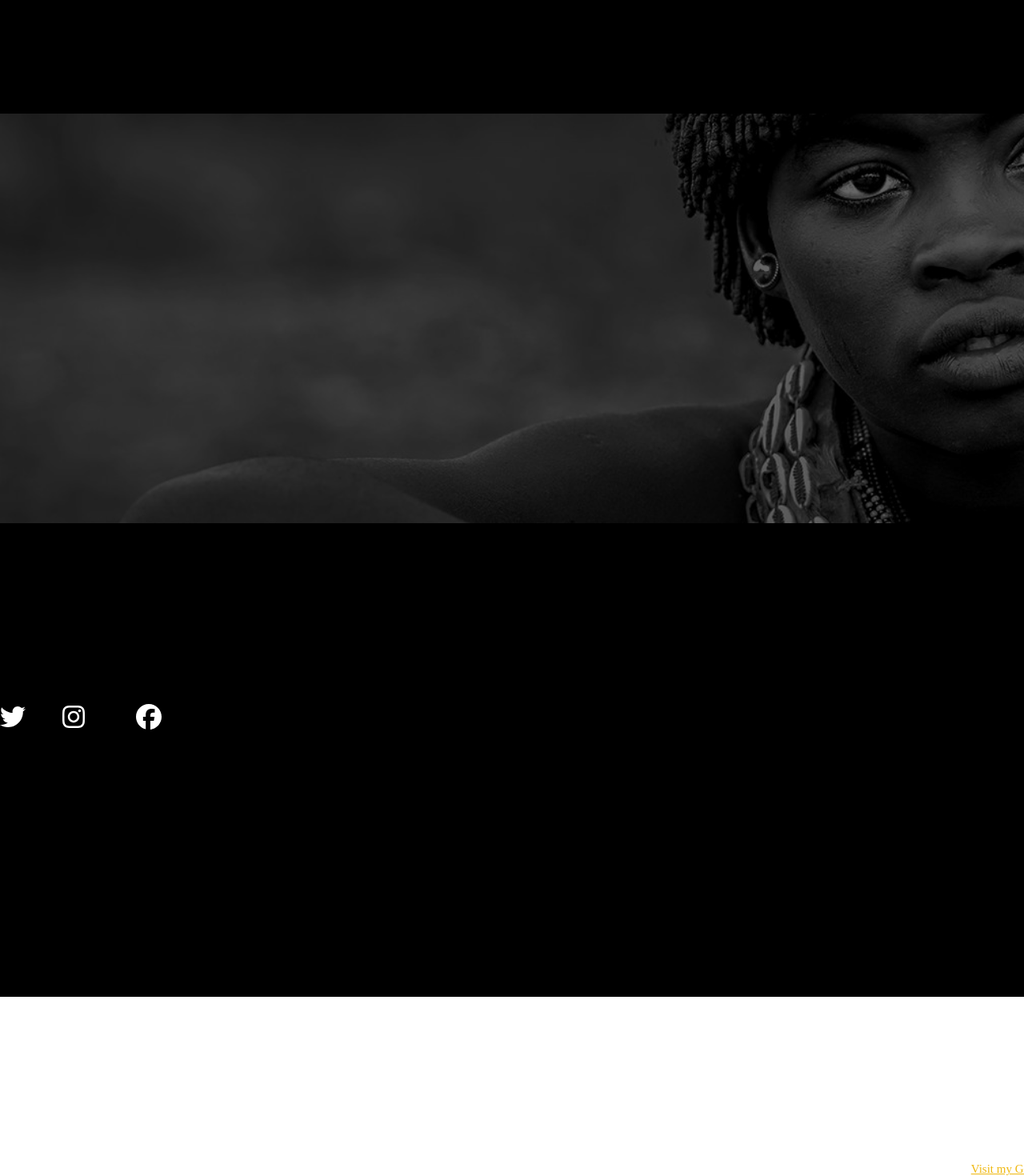
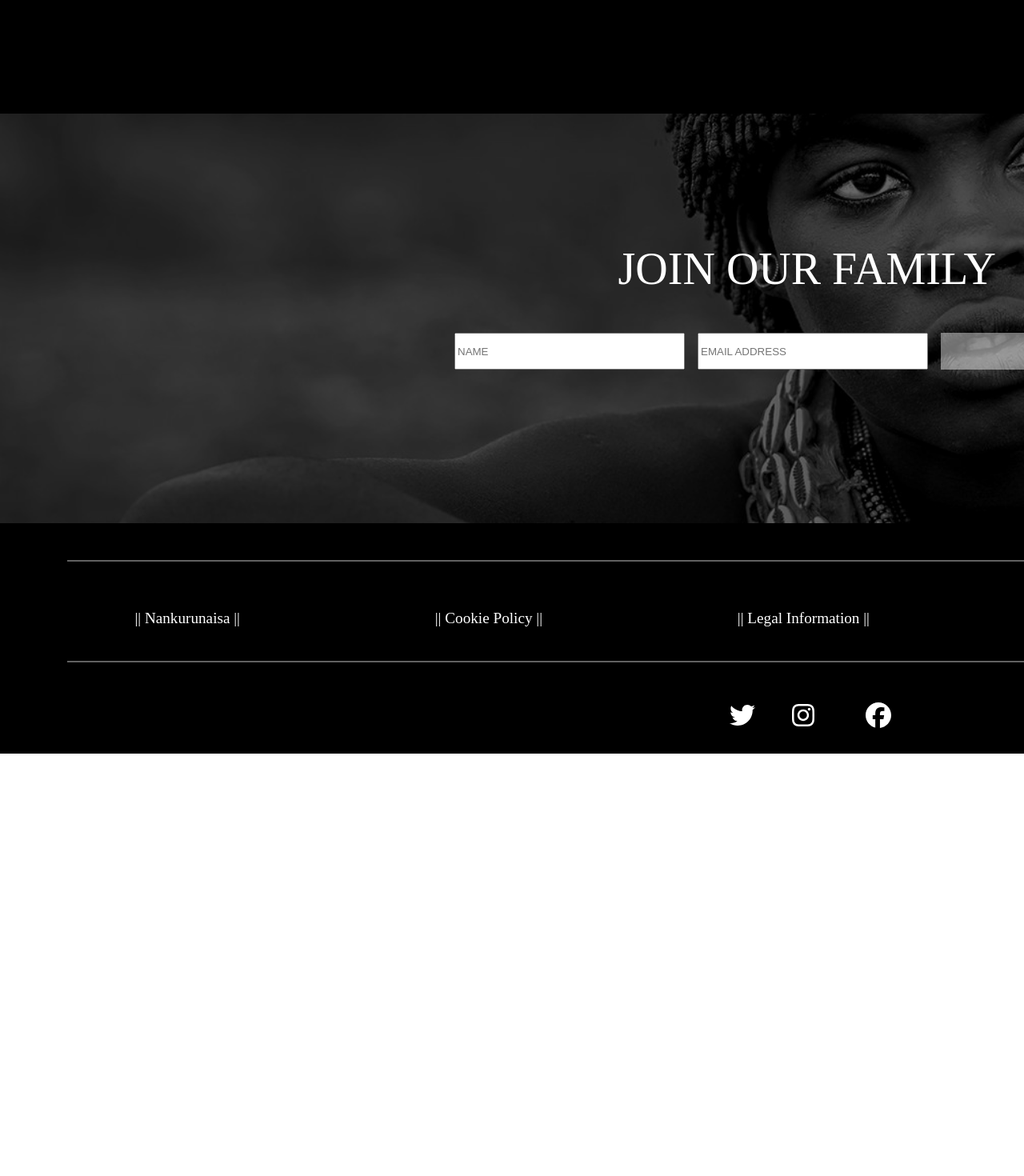
Before and after one commit to angeldiazcalleja/ProyectoFinalFrontendNankurunaisa, a React (Vite) app: page / in a window 1280 px wide. Shown: the part 7178-8648 px from the top of the page at 80% size. After the commit the page ends 8128 px from the top, so only its background shows below. Built offline with nearby package versions, Linux system fonts and the light colour scheme.

Commit message:
feat:Create Footer

```diff
--- a/src/common/Footer/Footer.css
+++ b/src/common/Footer/Footer.css
@@ -1,8 +1,9 @@
 .footerContainer {
   width: 130em;
-  height: 85em;
+  height: 66em;
   background-color: black;
   margin-left: -0.5em;
+  position: relative;
 }
 
 img.africanWomanFooter {
@@ -16,9 +17,13 @@ img.africanWomanFooter {
   font-size: 15px;
   text-align: center;
   color: white;
-  margin-top: 1.4em;
-  margin-left: 7em;
+  margin-top: 2em;
+  margin-left: 0em;
 }
+
+.customSocial{
+    margin-left: 57em;
+  }
 
 .lineContactBottom {
   width: 90%;
@@ -26,8 +31,9 @@ img.africanWomanFooter {
   text-align: center;
   font-size: 28px;
   position: relative;
-  margin-top: 17em;
+  margin-top: 1.5em;
   margin-left: 3em;
+  margin-bottom: 1.5em;
 }
 
 .lineContactBottom:before {
@@ -38,3 +44,68 @@ img.africanWomanFooter {
   left: 0;
   z-index: 1;
 }
+
+.footerInformation {
+  display: flex;
+  justify-content: center;
+  align-items: center;
+}
+
+.footerInformation span {
+  color: white;
+  font-size: 1.2em;
+  margin-top: 0.5em;
+  margin-left: 6.2em;
+  margin-right: 6.5em;
+}
+
+.footerInformation span:hover {
+  color: rgba(255, 255, 255, 0.484);
+}
+
+.footerContainerImg {
+  position: relative;
+}
+
+.joinFamily {
+  position: absolute;
+  top: 10%;
+  left: 48.5%;
+  transform: translateX(-50%);
+  z-index: 2;
+  color: white;
+  text-align: center;
+  text-transform: uppercase;
+  font-variant: all-petite-caps;
+  font-size: 5em;
+  margin-top: 3em;
+}
+
+.inputContainer {
+  position: absolute;
+  top: 20%;
+  left: 50%;
+  transform: translateX(-50%);
+  z-index: 2;
+  display: flex;
+  gap: 1em;
+  margin-top: 23.5em;
+}
+
+.joinUsButton {
+  display: inline-block;
+  padding: 0.8em 3em;
+  width: 15em;
+  font-weight: bold;
+  text-transform: uppercase;
+  cursor: pointer;
+  background-color: rgba(255, 255, 255, 0.442);
+  color: white;
+  text-align: center;
+
+}
+
+.joinUsButton:hover {
+  background-color: black;
+  color: white;
+}
--- a/src/common/Footer/Footer.jsx
+++ b/src/common/Footer/Footer.jsx
@@ -1,3 +1,60 @@
+// import ImgFooter from "../../assets/ImgFooter.jpg";
+// import { FontAwesomeIcon } from "@fortawesome/react-fontawesome";
+// import {
+//   faTwitter,
+//   faFacebook,
+//   faInstagram,
+// } from "@fortawesome/free-brands-svg-icons";
+
+// import "./Footer.css";
+
+// export const Footer = () => {
+//   return (
+//     <div className="footerContainer">
+//       <div className="footerContainerImg">
+//         <img
+//           className="africanWomanFooter"
+//           src={ImgFooter}
+//           alt="African Woman"
+//         />
+//       </div>
+
+//       <div className="lineContactBottom"></div>
+//       <div className="footerInformation">
+//         <span>|| Nankurunaisa ||</span>
+//         <span>|| Cookie Policy ||</span>
+//         <span>|| Legal Information ||</span>
+//         <span>|| Privacy Policy ||</span>
+//         <span>|| Terms and Conditions ||</span>
+//       </div>
+//       <div className="lineContactBottom"></div>
+//       <div className="customSocial">
+//             <a>
+//               <FontAwesomeIcon
+//                 icon={faTwitter}
+//                 style={{ color: "white", fontSize: "32px" }}
+//               />
+//               <span className="d-lg-none ml-3">Twitter</span>
+//             </a>
+//             <a>
+//               <FontAwesomeIcon
+//                 icon={faInstagram}
+//                 style={{ color: "white", fontSize: "32px" }}
+//               />
+//               <span className="d-lg-none ml-3">Instagram</span>
+//             </a>
+//             <a>
+//               <FontAwesomeIcon
+//                 icon={faFacebook}
+//                 style={{ color: "white", fontSize: "32px" }}
+//               />
+//               <span className="d-lg-none ml-3">Facebook</span>
+//             </a>
+//           </div>
+//     </div>
+//   );
+// };
+
 import ImgFooter from "../../assets/ImgFooter.jpg";
 import { FontAwesomeIcon } from "@fortawesome/react-fontawesome";
 import {
@@ -11,32 +68,43 @@ import "./Footer.css";
 export const Footer = () => {
   return (
     <div className="footerContainer">
+      {/* Sección de la imagen */}
       <div className="footerContainerImg">
         <img
           className="africanWomanFooter"
           src={ImgFooter}
           alt="African Woman"
         />
+        <div className="joinFamily">
+          <p>Join Our Family</p>
         </div>
-      <div className="footerBottom">
-        <div className="footerColumns">
-          {/* Columna 1 - Information */}
-          <div className="footerColumn">
-            <span className="titleInformationFooter">Information</span>
-            <p className="informationFooterTitle">About</p>
-            <p className="informationFooterTitle">Press</p>
+        <div className="inputContainer">
+          <input
+            className="inputFooter"
+            type="text"
+            placeholder="NAME"
+            style={{ width: "21em", height: "3em" }}
+          />
+          <input
+            className="inputFooter"
+            type="email"
+            placeholder="EMAIL ADDRESS"
+            style={{ width: "21em", height: "3em" }}
+          />
+          <div className="joinUsButton">Join Us</div>
+        </div>
       </div>
 
-          {/* Columna 2 - Legal */}
-          <div className="footerColumn">
-            <span className="titleLegalFooter">Legal</span>
-            <p className="informationFootertitle">Terms & Conditions</p>
-            <p className="informationFooterTitle">Privacy Legacy</p>
+
+      <div className="lineContactBottom"></div>
+      <div className="footerInformation">
+        <span>|| Nankurunaisa ||</span>
+        <span>|| Cookie Policy ||</span>
+        <span>|| Legal Information ||</span>
+        <span>|| Privacy Policy ||</span>
+        <span>|| Terms and Conditions ||</span>
       </div>
-
-          {/* Columna 3 - Follow Us */}
-          <div className="footerColumn">
-            <span className="followUsFooter">Follow Us</span>
+      <div className="lineContactBottom"></div>
       <div className="customSocial">
         <a>
           <FontAwesomeIcon
@@ -61,31 +129,7 @@ export const Footer = () => {
         </a>
       </div>
     </div>
-        </div>
-      </div>
-
-      <div className="lineContactBottom"></div>
-      <div className="footerBottom">
-        <p className="footerBottomText">
-          <span style={{ display: "block" }}>
-            The content on this website is owned by us and our licensors.
-          </span>
-          <span style={{ display: "block" }}>
-            Do not copy any content without our consent.
-          </span>
-          <span>
-            Created por Ángel Díaz. If you want to see more projects,
-            <a
-              href="https://github.com/angeldiazcalleja"
-              target="_blank"
-              style={{ color: "#efb810", fontSize: "15px" }}
-              rel="noopener noreferrer"
-            >
-              Visit my GitHub!
-            </a>
-          </span>
-        </p>
-      </div>
-    </div>
   );
 };
+
+export default Footer
```
Lines whose indentation alone changed are shown as unchanged.
